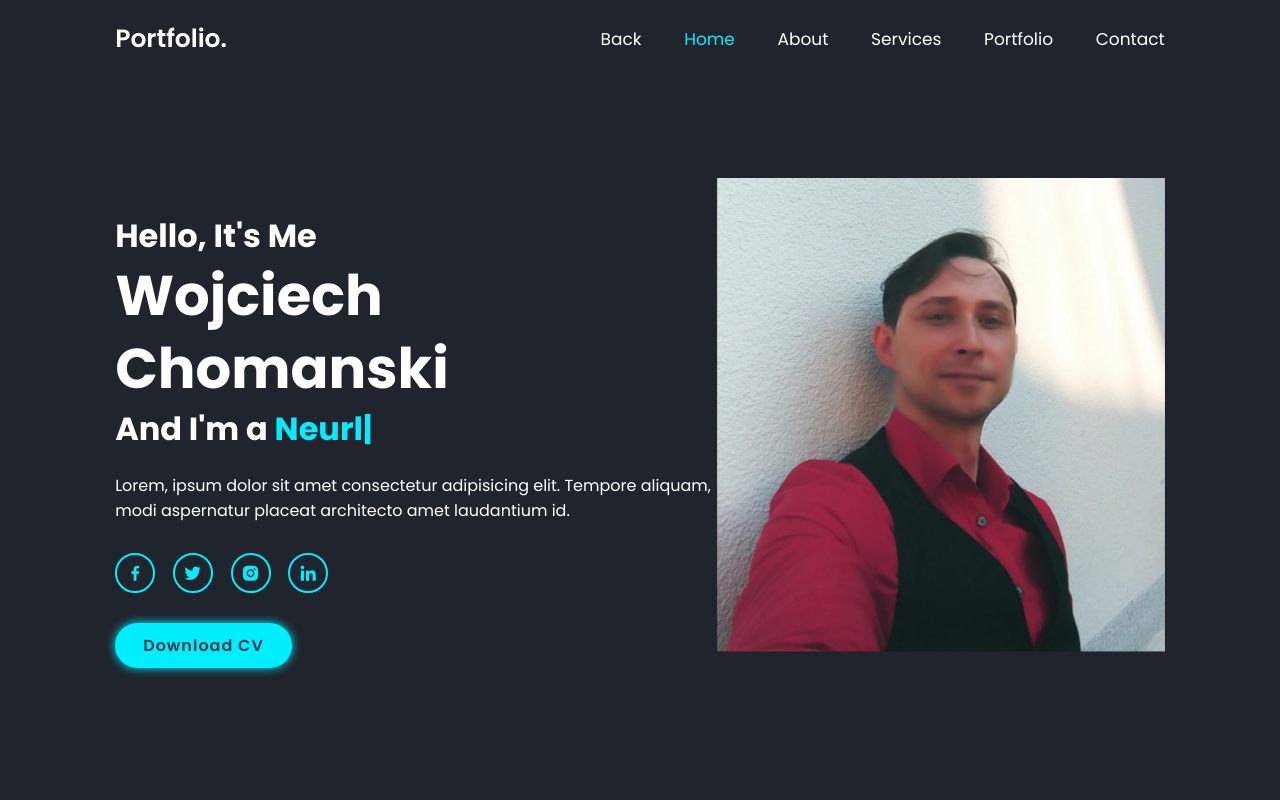
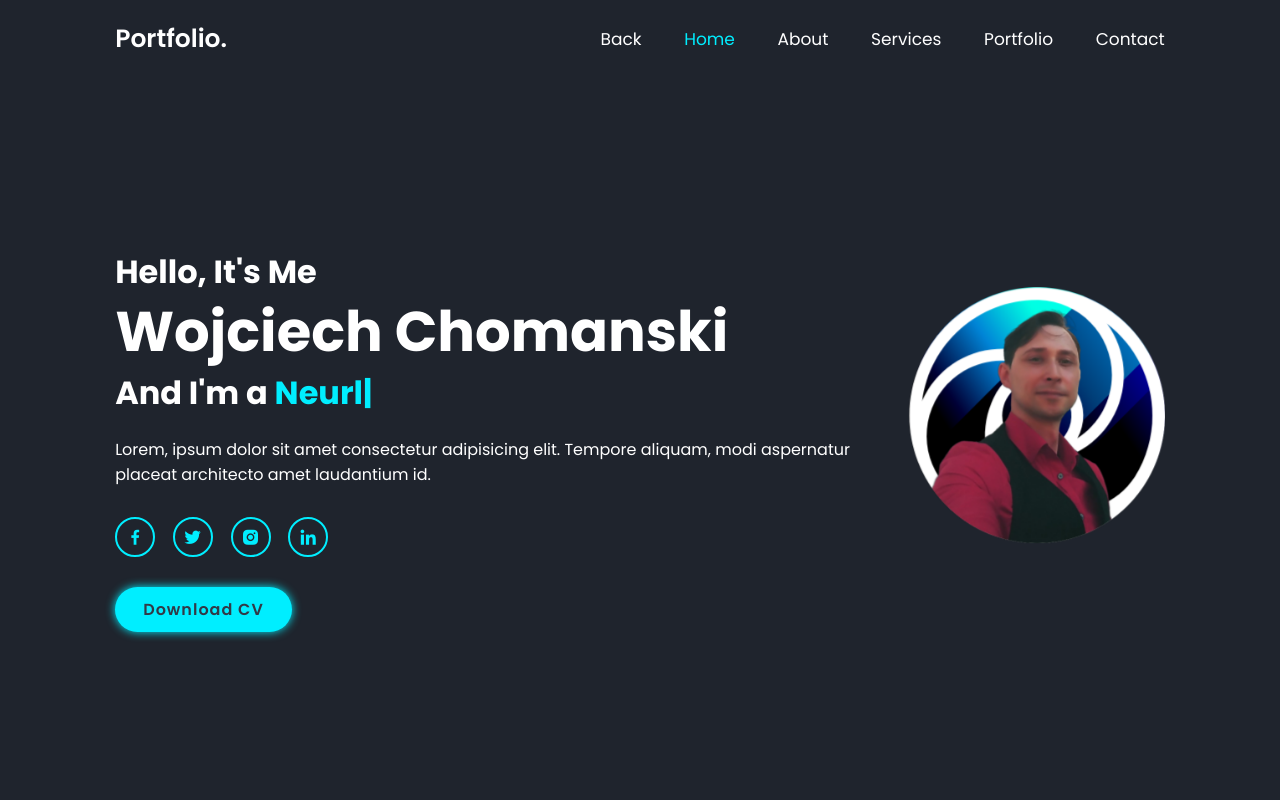
Before and after one commit to WojciechChomanski/My-First-Techdegree-Project, a plain HTML site: page My-New-Responsive-Portfolio-Website/index.html in a window 1280 px wide. Shown: the top 800 px of the page. Drawn offline with nearby package versions, Linux system fonts and the light colour scheme.

Commit message:
img
changing img

```diff
--- a/My-New-Responsive-Portfolio-Website/css/style.css
+++ b/My-New-Responsive-Portfolio-Website/css/style.css
@@ -86,7 +86,7 @@ section {
 }
 
 .home-img img {
-    width: 35vw;
+    width: 20vw;
     animation: floatImage 4s ease-in-out infinite;
 }
 
@@ -174,7 +174,7 @@ span {
 }
 
 .about-img img {
-    width: 35vw;
+    width: 20vw;
 }
 
 .heading {
--- a/My-New-Responsive-Portfolio-Website/index.html
+++ b/My-New-Responsive-Portfolio-Website/index.html
@@ -50,7 +50,7 @@
         </div>
 
         <div class="home-img">
-            <img src="images/Wojciech.jpg" alt="">
+            <img src="images/profile-pic (11).png" alt="">
         </div>
     </section>
 
```
Also changed, not shown: My-New-Responsive-Portfolio-Website/images/profile-pic (11).png (added).
